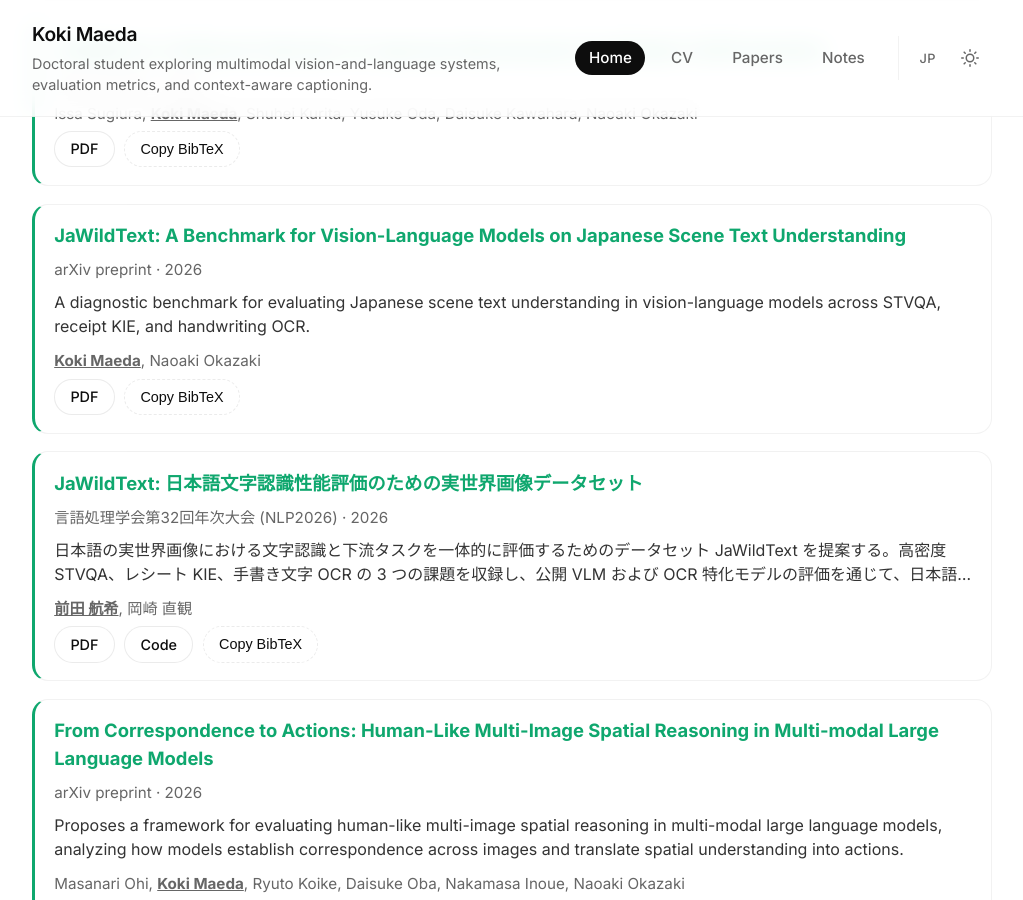
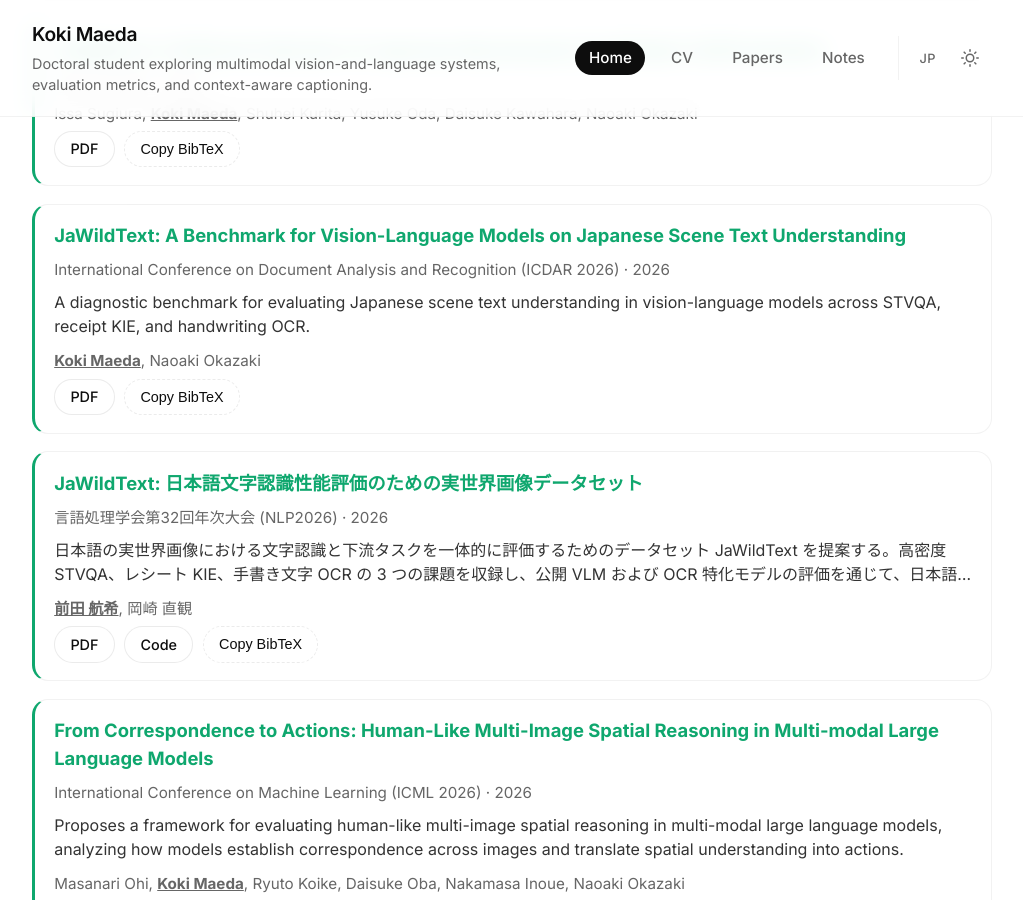
Before and after one commit to Silviase/silviase.github.io, a Jekyll site: the page built from index.md, in a window 1280 px wide and 900 px high, scrolled down 1241 px. Shown: the whole window, without its empty margins (128-1151 px from the left). Built offline with Jekyll 4.4.1, drawn with Linux system fonts in a browser that asks for light colours.

Commit message:
Update accepted publication venues

```diff
--- a/_data/cv_publications.yml
+++ b/_data/cv_publications.yml
@@ -8,11 +8,11 @@
   page_count: '18 pages'
 - id: 2026_jawildtext
   date: 'March 2026'
-  pages: 'arXiv preprint'
+  pages: 'pages (to appear)'
   page_count: '18 pages'
 - id: 2026_hatch
   date: 'February 2026'
-  pages: 'arXiv preprint'
+  pages: 'pages (to appear)'
   page_count: '15 pages'
   column: 'Double column'
 - id: 2025_whywe
--- a/_papers/2026_hatch.md
+++ b/_papers/2026_hatch.md
@@ -7,20 +7,22 @@ authors:
   - Daisuke Oba
   - Nakamasa Inoue
   - Naoaki Okazaki
-venue: arXiv preprint
+venue: International Conference on Machine Learning (ICML 2026)
 date: 2026-02-09
 description: Proposes a framework for evaluating human-like multi-image spatial reasoning
   in multi-modal large language models, analyzing how models establish correspondence
   across images and translate spatial understanding into actions.
 type: international
-pdf: /assets/papers/hatch-2026.pdf
+pdf: https://arxiv.org/pdf/2602.08735
 bibtex: |
-  @misc{ohi2026hatch,
+  @inproceedings{ohi2026hatch,
     title={From Correspondence to Actions: Human-Like Multi-Image Spatial Reasoning in Multi-modal Large Language Models},
     author={Masanari Ohi and Koki Maeda and Ryuto Koike and Daisuke Oba and Nakamasa Inoue and Naoaki Okazaki},
+    booktitle={International Conference on Machine Learning (ICML 2026)},
     year={2026},
     eprint={2602.08735},
     archivePrefix={arXiv},
-    primaryClass={cs.CV}
+    primaryClass={cs.CV},
+    url={https://arxiv.org/abs/2602.08735}
   }
 ---
--- a/_papers/2026_jawildtext.md
+++ b/_papers/2026_jawildtext.md
@@ -3,15 +3,16 @@ title: 'JaWildText: A Benchmark for Vision-Language Models on Japanese Scene Tex
 authors:
   - Koki Maeda
   - Naoaki Okazaki
-venue: arXiv preprint
+venue: International Conference on Document Analysis and Recognition (ICDAR 2026)
 description: A diagnostic benchmark for evaluating Japanese scene text understanding in vision-language models across STVQA, receipt KIE, and handwriting OCR.
 date: 2026-03-30
 type: international
 pdf: https://arxiv.org/pdf/2603.27942
 bibtex: |
-  @misc{maeda2026jawildtext,
+  @inproceedings{maeda2026jawildtext,
     title={JaWildText: A Benchmark for Vision-Language Models on Japanese Scene Text Understanding},
     author={Koki Maeda and Naoaki Okazaki},
+    booktitle={International Conference on Document Analysis and Recognition (ICDAR 2026)},
     year={2026},
     eprint={2603.27942},
     archivePrefix={arXiv},
```
